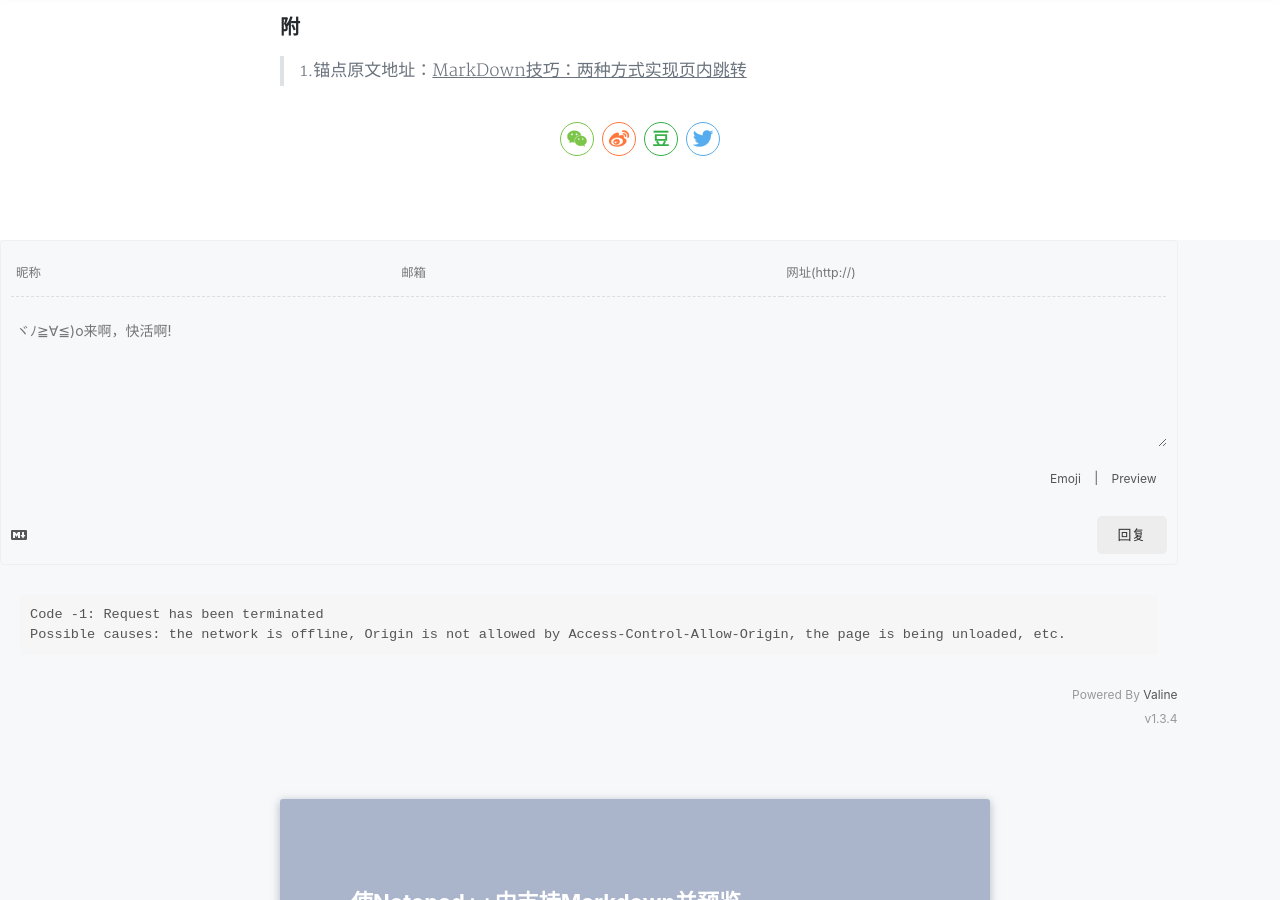
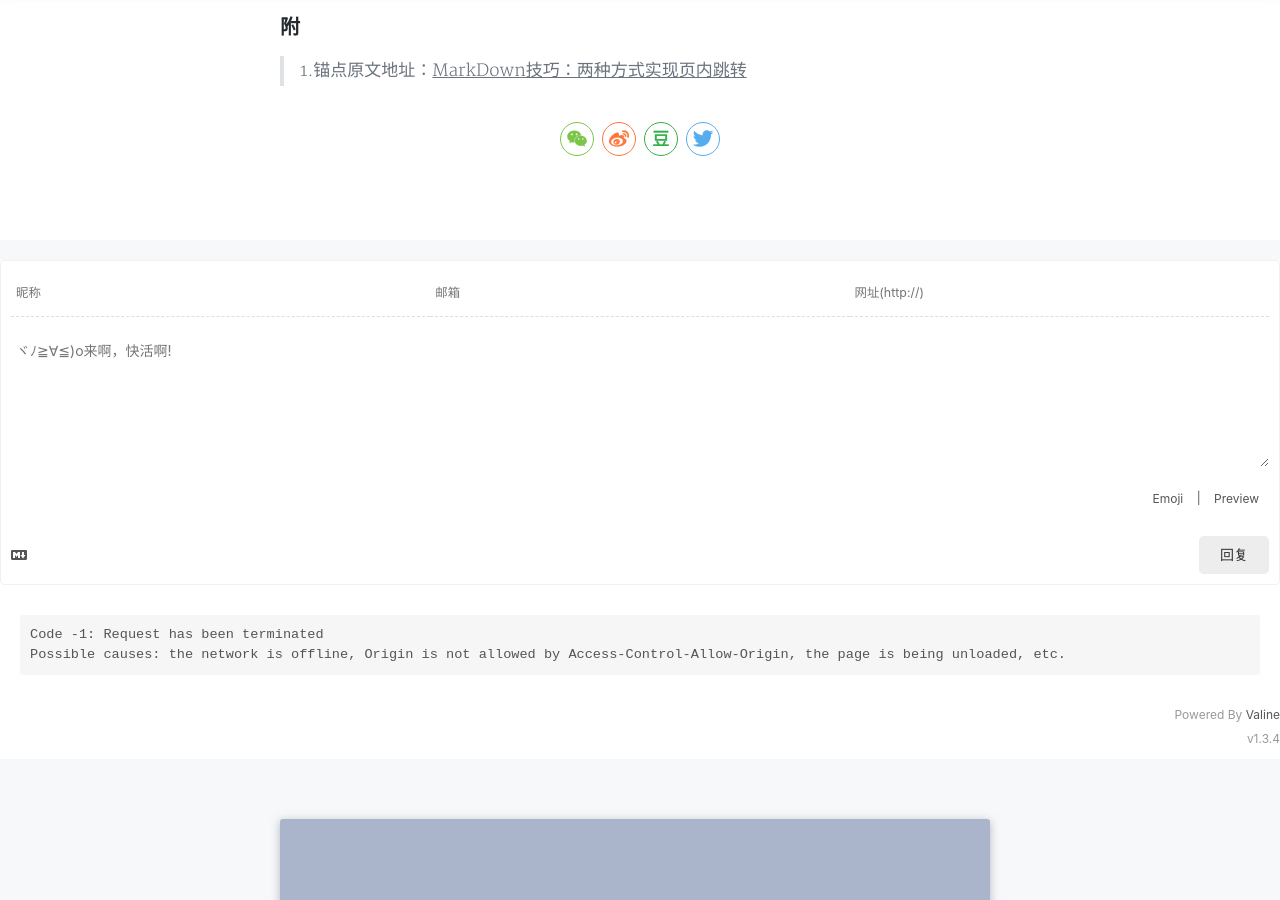
Before and after one commit to ckisaboy/ckisaboy.github.io, a Jekyll site: the page built from _posts/2019-1-24-tip-markdown.md, in a window 1280 px wide and 900 px high, scrolled down 1046 px. Built offline with Jekyll 4.4.1, drawn with Linux system fonts in a browser that asks for light colours; nearby versions of some CDN libraries; comment, search, counter and statistics services are not loaded; a style sheet for code colours, icons or effects is not loaded.

Commit message:
Update post.html

```diff
--- a/_layouts/post.html
+++ b/_layouts/post.html
@@ -48,7 +48,7 @@
     {% endif %}
   </div>
 
-  <div class="comment" style="width: 92%;"></div>
+  <div class="comment" style="margin-top:20px;background-color:white;"></div>
 
   <!-- <section class="author-detail">
     <section class="post-footer-item author-card">
```
